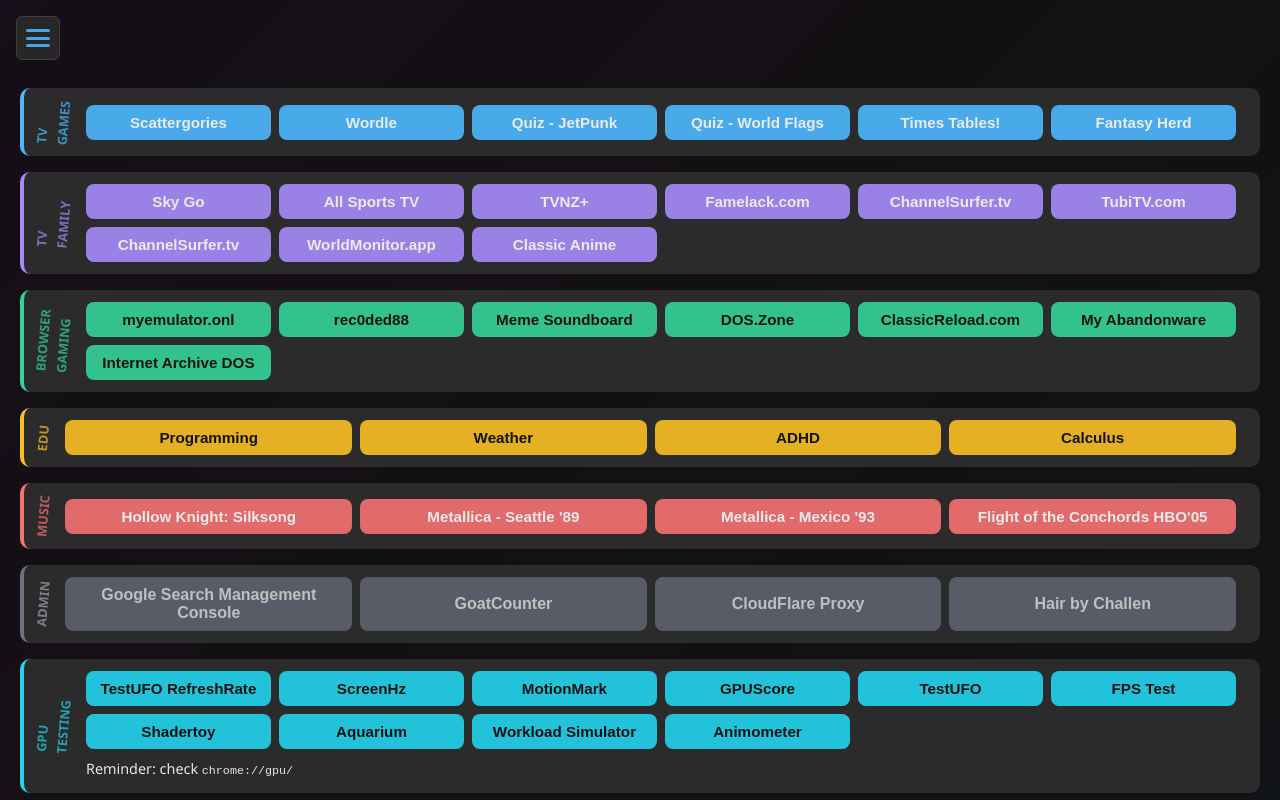
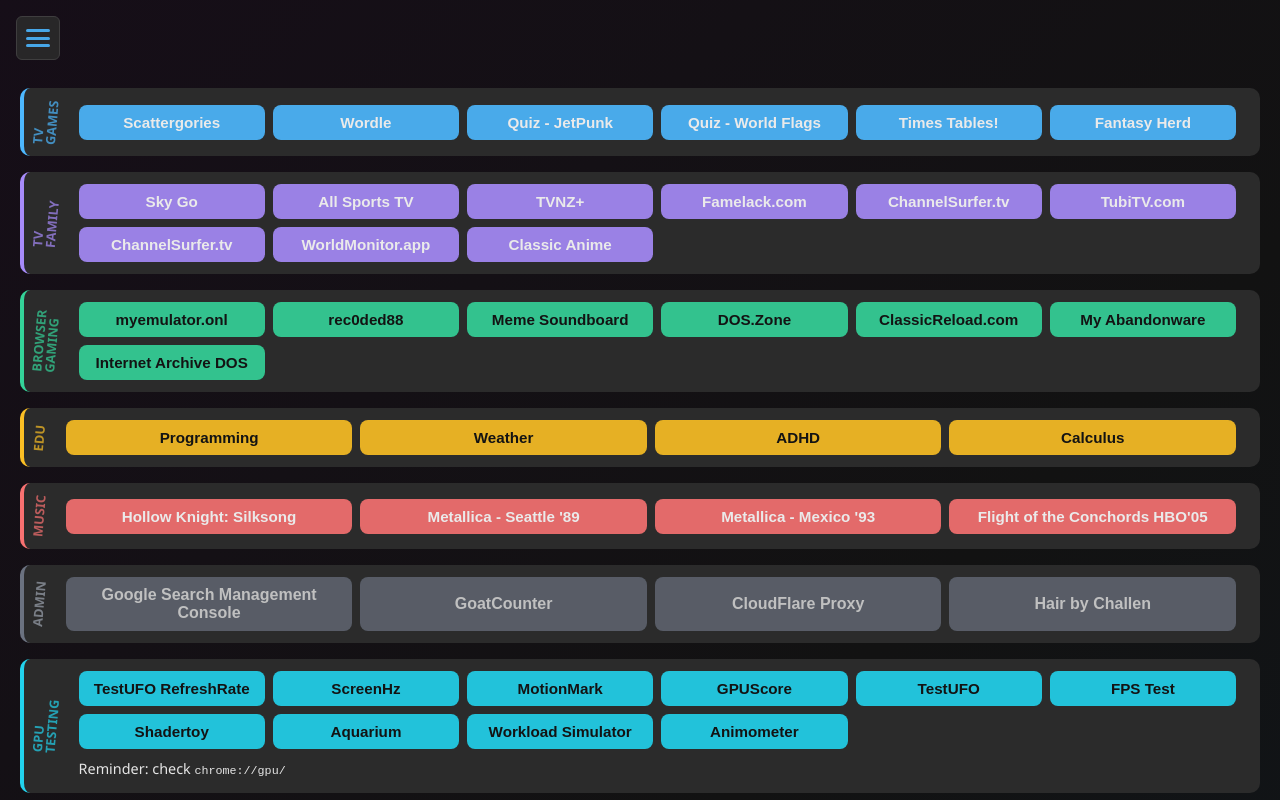
Before and after one commit to david-fear/david-fear.github.io, a plain HTML site: page index.html in a window 1280 px wide. Shown: the top 800 px of the page. Drawn offline with Linux system fonts and the light colour scheme.

Commit message:
[m] index

```diff
--- a/index.html
+++ b/index.html
@@ -28,6 +28,7 @@
       display: grid;
       grid-template-columns: repeat(auto-fit, minmax(160px, 1fr));
       gap: 8px;
+      padding-left: 8px;
       flex: 1;
       position: relative;
       z-index: 1;
@@ -61,6 +62,7 @@
       writing-mode: vertical-rl;
       transform: rotate(185deg);
       font-size: 0.8rem;
+      line-height: 1;
       font-weight: 700;
       text-transform: uppercase;
       align-self: center;
```
